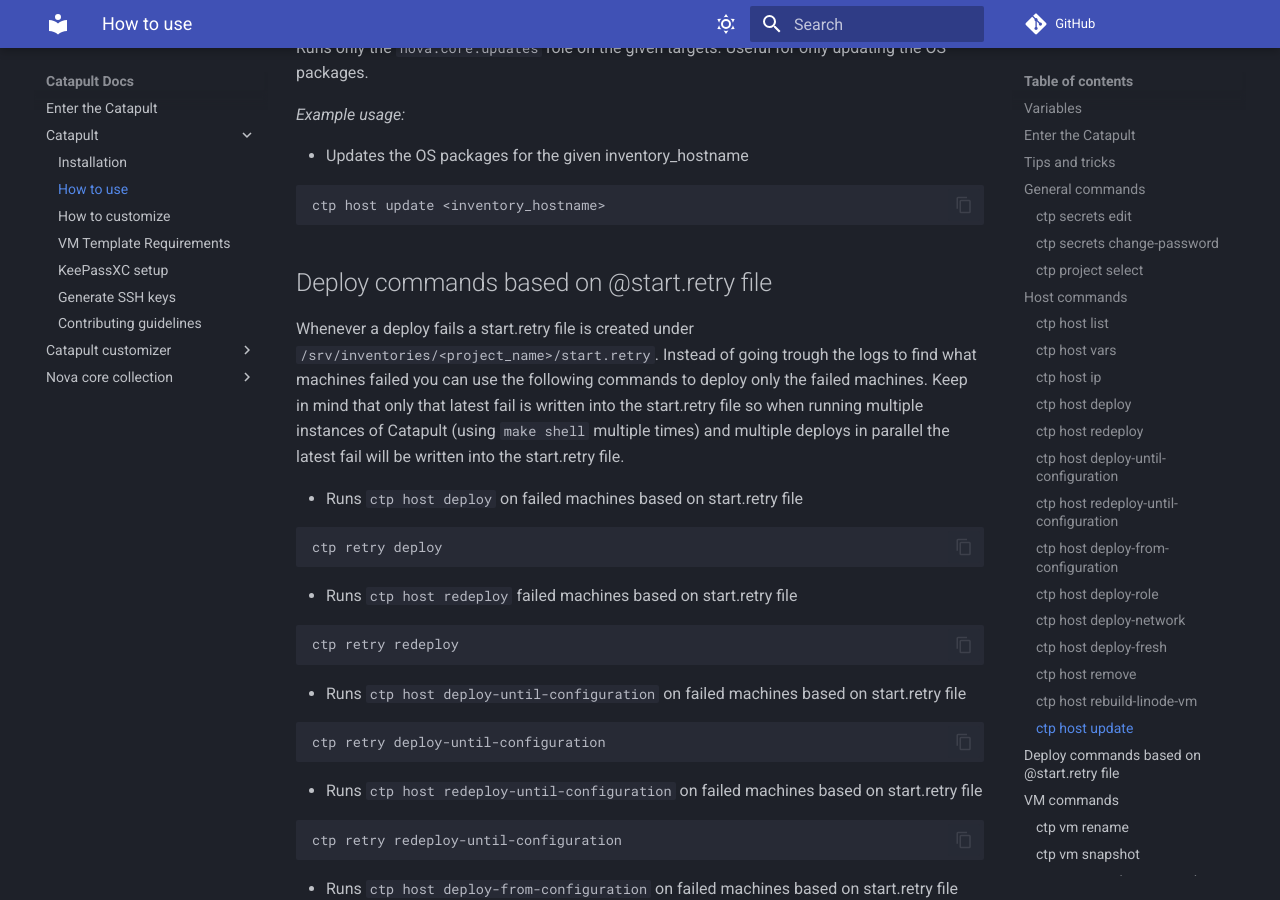
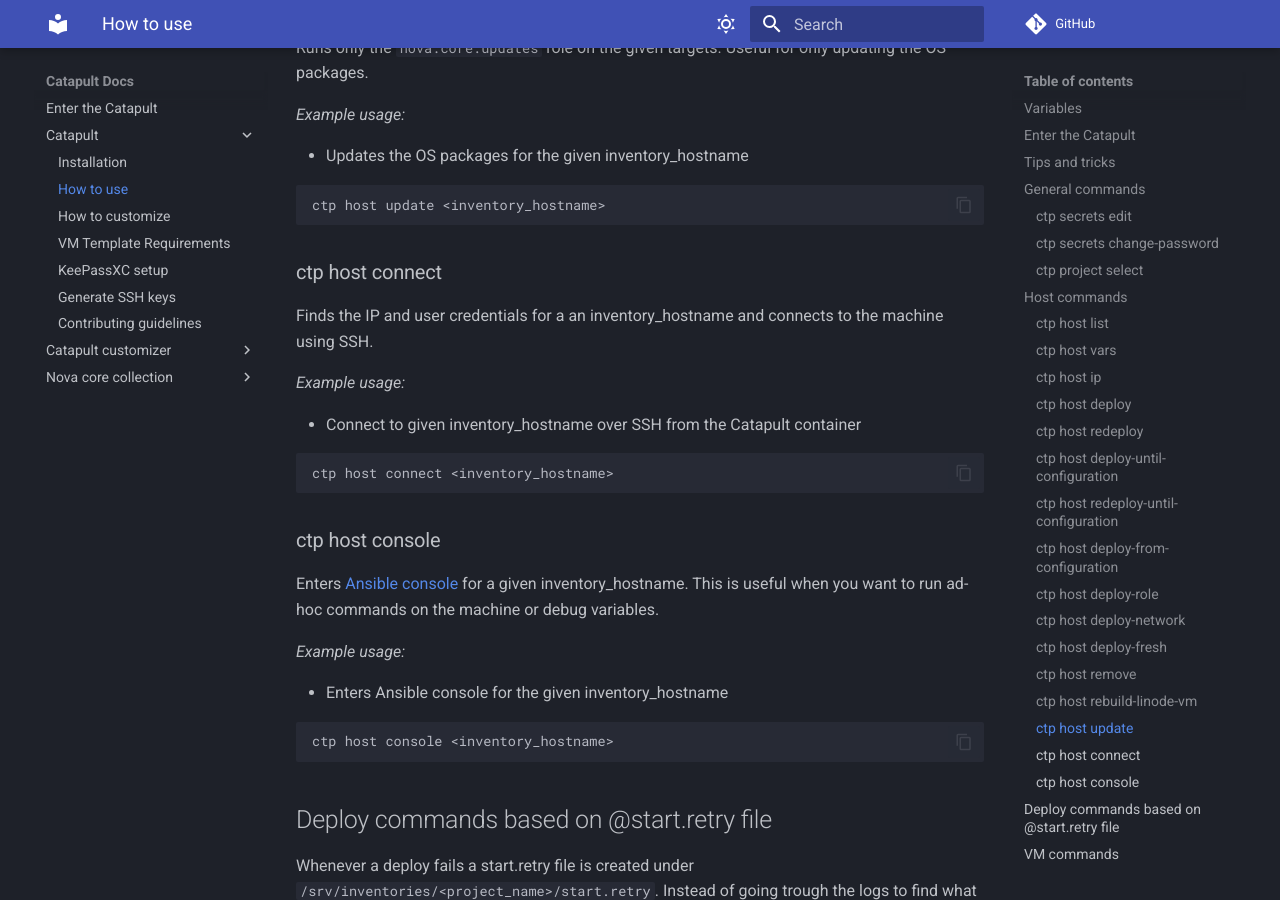
Before and after one commit to ClarifiedSecurity/catapult-docs, an MkDocs documentation site: the page built from docs/catapult/02-how-to-use.md, in a window 1280 px wide and 900 px high, scrolled down 6382 px. Built offline with MkDocs 1.6.1 and Material for MkDocs 9.7.7, drawn with Linux system fonts in a browser that asks for light colours; comment, search, counter and statistics services are not loaded.

Commit message:
CatapultBot update docs

````diff
--- a/docs/catapult/02-how-to-use.md
+++ b/docs/catapult/02-how-to-use.md
@@ -255,6 +255,30 @@ _Example usage:_
 ctp host update <inventory_hostname>
 ```
 
+### ctp host connect
+
+Finds the IP and user credentials for a an inventory_hostname and connects to the machine using SSH.
+
+_Example usage:_
+
+- Connect to given inventory_hostname over SSH from the Catapult container
+
+```zsh
+ctp host connect <inventory_hostname>
+```
+
+### ctp host console
+
+Enters [Ansible console](https://docs.ansible.com/ansible/latest/cli/ansible-console.html) for a given inventory_hostname. This is useful when you want to run ad-hoc commands on the machine or debug variables.
+
+_Example usage:_
+
+- Enters Ansible console for the given inventory_hostname
+
+```zsh
+ctp host console <inventory_hostname>
+```
+
 ## Deploy commands based on @start.retry file
 
 Whenever a deploy fails a start.retry file is created under `/srv/inventories/<project_name>/start.retry`. Instead of going trough the logs to find what machines failed you can use the following commands to deploy only the failed machines. Keep in mind that only that latest fail is written into the start.retry file so when running multiple instances of Catapult (using `make shell` multiple times) and multiple deploys in parallel the latest fail will be written into the start.retry file.
````
